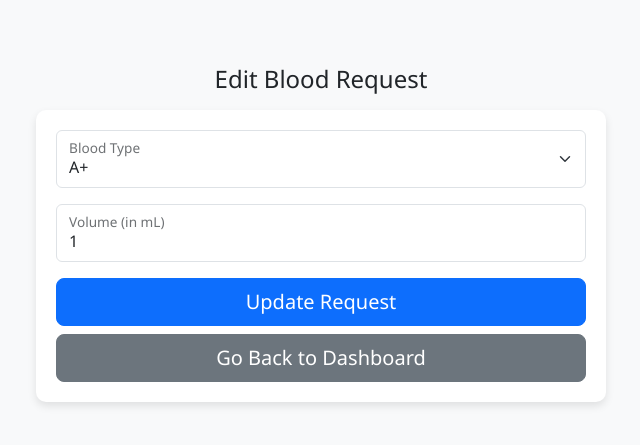
After one commit to Premier42/BBMS, a PHP site: page /sections/hospital_rep/edit_request.php?id=1 in a window 1280 px wide. The commit adds this page. Shown: the top 445 px of the page, without its empty margins (319-959 px from the left). Run offline with PHP 8.4, Linux system fonts and the light colour scheme; the visitor is signed in with stand-in values (Sample User, id 1); tables that the repository leaves empty hold one stand-in row (values such as "Sample post").

Commit message:
refactored DB added edit and cancel fn to hospital dashboard .

```diff
--- /dev/null
+++ b/sections/hospital_rep/edit_request.php
@@ -0,0 +1,116 @@
+<?php
+session_start();
+require_once '../../config/database.php';
+
+if (!isset($_SESSION['user_id']) || $_SESSION['role'] !== 'hospital_rep') {
+    header("Location: ../../auth/login.php");
+    exit;
+}
+
+$user_id = $_SESSION['user_id'];
+
+if ($_SERVER['REQUEST_METHOD'] === 'GET' && isset($_GET['id'])) {
+    $request_id = $_GET['id'];
+
+    // Fetch the existing request details
+    $sql = "SELECT request_id, blood_type, volume FROM blood_requests WHERE request_id = ? AND recipient_id = ?";
+    $stmt = $conn->prepare($sql);
+    $stmt->bind_param("ii", $request_id, $user_id);
+    $stmt->execute();
+    $result = $stmt->get_result();
+    $request = $result->fetch_assoc();
+    $stmt->close();
+
+    if (!$request) {
+        // Redirect if request not found or doesn't belong to the user
+        header("Location: dashboard.php");
+        exit;
+    }
+} elseif ($_SERVER['REQUEST_METHOD'] === 'POST' && isset($_POST['request_id'])) {
+    $request_id = $_POST['request_id'];
+    $blood_type = $_POST['blood_type'];
+    $volume = $_POST['volume'];
+
+    // Update the blood request
+    $sql_update = "UPDATE blood_requests SET blood_type = ?, volume = ? WHERE request_id = ? AND recipient_id = ?";
+    $stmt_update = $conn->prepare($sql_update);
+    $stmt_update->bind_param("siii", $blood_type, $volume, $request_id, $user_id);
+
+    if ($stmt_update->execute()) {
+        $stmt_update->close();
+        $conn->close();
+        header("Location: dashboard.php"); // Redirect to dashboard after update
+        exit;
+    } else {
+        echo "Error updating request: " . $stmt_update->error;
+    }
+} else {
+    header("Location: dashboard.php");
+    exit;
+}
+?>
+
+<!DOCTYPE html>
+<html lang="en">
+<head>
+    <meta charset="UTF-8">
+    <meta name="viewport" content="width=device-width, initial-scale=1.0">
+    <title>Edit Blood Request</title>
+    <link href="https://stackpath.bootstrapcdn.com/bootstrap/5.3.0/css/bootstrap.min.css" rel="stylesheet">
+    <style>
+        body {
+            background-color: #f8f9fa;
+            font-family: 'Segoe UI', Tahoma, Geneva, Verdana, sans-serif;
+        }
+        .container {
+            max-width: 600px;
+            padding: 15px;
+            margin: auto;
+            margin-top: 50px;
+        }
+        .form-section {
+            background-color: #ffffff;
+            padding: 20px;
+            border-radius: 10px;
+            box-shadow: 0 4px 8px rgba(0,0,0,0.1);
+        }
+        .form-section h2 {
+            border-bottom: 2px solid #e74c3c;
+            padding-bottom: 10px;
+        }
+        .btn-back {
+            margin-top: 10px;
+        }
+    </style>
+</head>
+<body>
+    <div class="container">
+        <h2 class="h4 mb-3 text-center">Edit Blood Request</h2>
+        <div class="form-section">
+            <form method="post">
+                <input type="hidden" name="request_id" value="<?php echo htmlspecialchars($request['request_id']); ?>">
+                <div class="form-floating mb-3">
+                    <select class="form-select" id="blood_type" name="blood_type" required>
+                        <option value="">Select Blood Type</option>
+                        <option value="A+" <?php if ($request['blood_type'] === 'A+') echo 'selected'; ?>>A+</option>
+                        <option value="A-" <?php if ($request['blood_type'] === 'A-') echo 'selected'; ?>>A-</option>
+                        <option value="B+" <?php if ($request['blood_type'] === 'B+') echo 'selected'; ?>>B+</option>
+                        <option value="B-" <?php if ($request['blood_type'] === 'B-') echo 'selected'; ?>>B-</option>
+                        <option value="AB+" <?php if ($request['blood_type'] === 'AB+') echo 'selected'; ?>>AB+</option>
+                        <option value="AB-" <?php if ($request['blood_type'] === 'AB-') echo 'selected'; ?>>AB-</option>
+                        <option value="O+" <?php if ($request['blood_type'] === 'O+') echo 'selected'; ?>>O+</option>
+                        <option value="O-" <?php if ($request['blood_type'] === 'O-') echo 'selected'; ?>>O-</option>
+                    </select>
+                    <label for="blood_type">Blood Type</label>
+                </div>
+                <div class="form-floating mb-3">
+                    <input type="number" class="form-control" id="volume" name="volume" placeholder="Volume (in mL)" required value="<?php echo htmlspecialchars($request['volume']); ?>">
+                    <label for="volume">Volume (in mL)</label>
+                </div>
+                <button class="w-100 btn btn-lg btn-primary" type="submit">Update Request</button>
+                <a href="dashboard.php" class="btn btn-lg btn-secondary btn-back w-100 mt-2">Go Back to Dashboard</a>
+            </form>
+        </div>
+    </div>
+</body>
+</html>
--- a/sql/seed_data.sql
+++ b/sql/seed_data.sql
@@ -25,8 +25,8 @@ INSERT INTO donations (donor_id, unit_id, donation_date, location_id) VALUES
 
 -- Seed Data for Blood Requests
 INSERT INTO blood_requests (recipient_id, blood_type, volume, request_date, status) VALUES
-(3, 'A+', 500, '2024-06-20', 'pending'),
-(3, 'O-', 450, '2024-07-01', 'pending');
+(6, 'A+', 500, '2024-06-20', 'pending'),
+(6, 'O-', 450, '2024-07-01', 'pending');
 
 -- Seed Data for Blood Test Results
 INSERT INTO blood_test_results (unit_id, test_date, test_result) VALUES
```
Also changed, not shown: sections/hospital_rep/cancel_request.php (added, +34 -0 lines), sections/hospital_rep/dashboard.php (+21 -24 lines), sections/hospital_rep/submit_request.php (+20 -44 lines).
